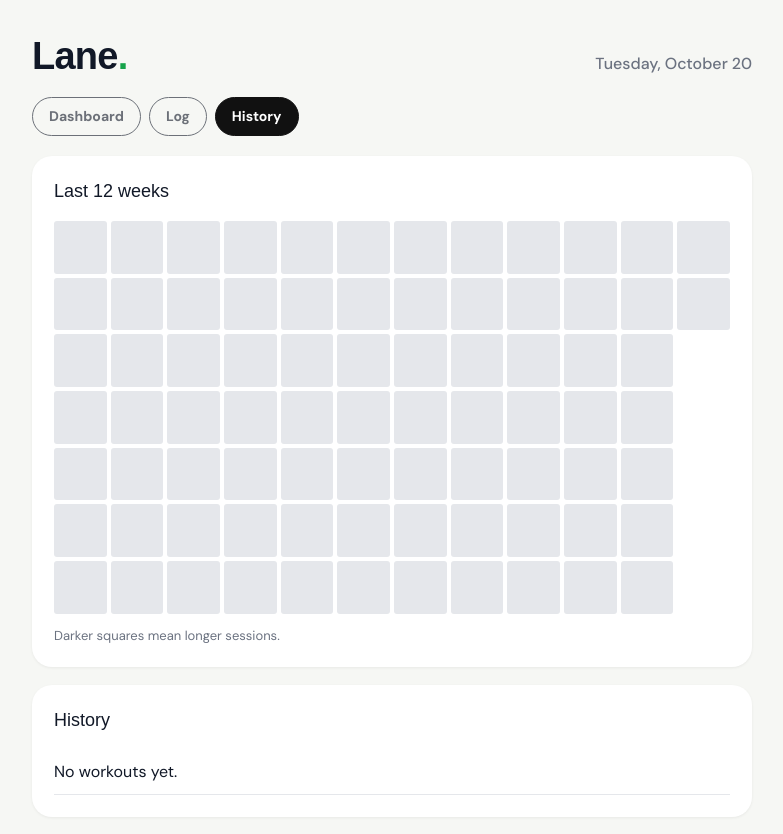
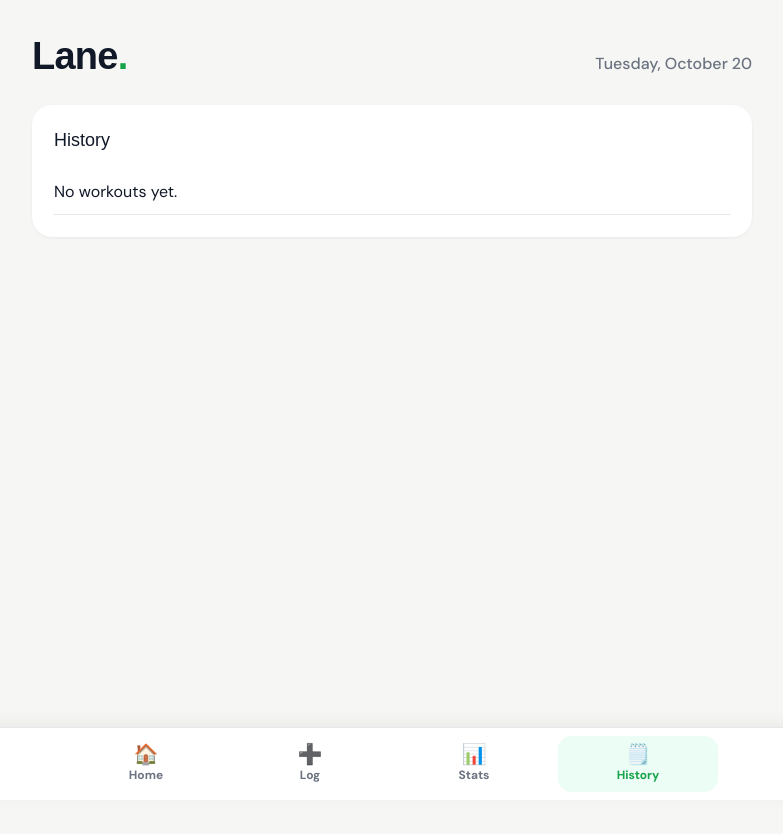
Before and after one commit to shanmugapriyasenthil004-afk/AADD_fitness_tracker_website, a website: page history.html in a window 1280 px wide. Shown: the whole page, without its empty margins (248-1031 px from the left). After the commit the page ends 800 px from the top, so only its background shows below. Drawn offline with Linux system fonts and the light colour scheme; a web font is replaced by a local one.

Commit message:
Add files via upload

```diff
--- a/app.js
+++ b/app.js
@@ -125,7 +125,7 @@
         date: f.get('date'), note: (f.get('note') || '').trim()
       });
       save(list);
-      window.location.href = '/history';
+      window.location.href = 'history.html';
     });
   }
 
--- a/history.html
+++ b/history.html
@@ -2,7 +2,7 @@
 <html lang="en">
 <head>
 <meta charset="UTF-8">
-<meta name="viewport" content="width=device-width, initial-scale=1">
+<meta name="viewport" content="width=device-width, initial-scale=1, viewport-fit=cover">
 <title>History – Lane</title>
 <link rel="preconnect" href="https://fonts.googleapis.com">
 <link href="https://fonts.googleapis.com/css2?family=Unbounded:wght@500;800&family=DM+Sans:wght@400;500;700&display=swap" rel="stylesheet">
@@ -14,24 +14,18 @@
   <h1>Lane<span>.</span></h1>
   <p id="today-label"></p>
 </header>
-<nav class="nav">
-  <a href="/" >Dashboard</a>
-  <a href="/log" >Log</a>
-  <a href="/history" class="active">History</a>
-</nav>
 <main>
-
-  <section class="panel">
-    <h2>Last 12 weeks</h2>
-    <div id="heat" class="heat"></div>
-    <p class="legend">Darker squares mean longer sessions.</p>
-  </section>
-
   <section class="panel">
     <h2>History</h2>
     <ul id="list" class="list"></ul>
   </section>
 </main>
+<nav class="tabs">
+  <a href="index.html"><span class="ic">🏠</span><span>Home</span></a>
+  <a href="log.html"><span class="ic">➕</span><span>Log</span></a>
+  <a href="stats.html"><span class="ic">📊</span><span>Stats</span></a>
+  <a href="history.html" class="active"><span class="ic">🗒️</span><span>History</span></a>
+</nav>
 <script src="app.js"></script>
 </body>
 </html>
--- a/nav.css
+++ b/nav.css
@@ -1,12 +1,28 @@
-.nav{display:flex;gap:8px;padding:0 20px 12px;max-width:760px;margin:0 auto;flex-wrap:wrap}
-.nav a{padding:8px 16px;border-radius:999px;text-decoration:none;font-weight:700;font-size:14px;
-  color:inherit;border:1.5px solid currentColor;opacity:.6;transition:.15s}
-.nav a:hover{opacity:1}
-.nav a.active{opacity:1;background:#111;color:#fff;border-color:#111}
-.cta{margin-top:12px}
-.cta a{font-weight:700;text-decoration:none}
-.bars{display:flex;align-items:flex-end;gap:8px;height:140px}
-.bar-col{flex:1;display:flex;flex-direction:column;align-items:center;justify-content:flex-end;height:100%;font-size:12px}
+/* page transition between pages */
+@view-transition{navigation:auto}
+main{animation:pagein .35s ease both}
+@keyframes pagein{from{opacity:0;transform:translateY(10px)}to{opacity:1;transform:none}}
+
+/* bottom tab bar (app style) */
+body{padding-bottom:calc(84px + env(safe-area-inset-bottom))}
+.tabs{
+  position:fixed;left:0;right:0;bottom:0;z-index:20;
+  display:flex;justify-content:center;gap:4px;
+  padding:8px 12px calc(8px + env(safe-area-inset-bottom));
+  background:#fff;border-top:1px solid #e5e7eb;box-shadow:0 -4px 16px rgba(0,0,0,.05);
+}
+.tabs a{
+  flex:1;max-width:160px;display:flex;flex-direction:column;align-items:center;gap:2px;
+  padding:8px 4px;border-radius:14px;text-decoration:none;
+  color:#6b7280;font-size:12px;font-weight:700;transition:.15s;
+}
+.tabs a .ic{font-size:20px;line-height:1}
+.tabs a:hover{background:#f3f4f6}
+.tabs a.active{color:#16a34a;background:#ecfdf5}
+
+/* charts / list */
+.bars{display:flex;align-items:flex-end;gap:8px;height:160px}
+.bar-col{flex:1;display:flex;flex-direction:column;align-items:center;justify-content:flex-end;height:100%;font-size:12px;gap:4px}
 .bar-col i{display:block;width:100%;background:#22c55e;border-radius:6px 6px 0 0;min-height:2px}
 .heat{display:grid;grid-template-rows:repeat(7,1fr);grid-auto-flow:column;gap:4px}
 .heat .cell{aspect-ratio:1;border-radius:3px;background:#e5e7eb}
--- a/server.js
+++ b/server.js
@@ -8,6 +8,7 @@ app.use(express.static(pub));
 
 app.get('/', (req, res) => res.sendFile(path.join(pub, 'index.html')));
 app.get('/log', (req, res) => res.sendFile(path.join(pub, 'log.html')));
+app.get('/stats', (req, res) => res.sendFile(path.join(pub, 'stats.html')));
 app.get('/history', (req, res) => res.sendFile(path.join(pub, 'history.html')));
 
 app.use((req, res) => res.status(404).send('Page not found'));
```
Also changed, not shown: index.html (+8 -14 lines), log.html (+7 -7 lines), stats.html (added, +36 -0 lines), README.md.
